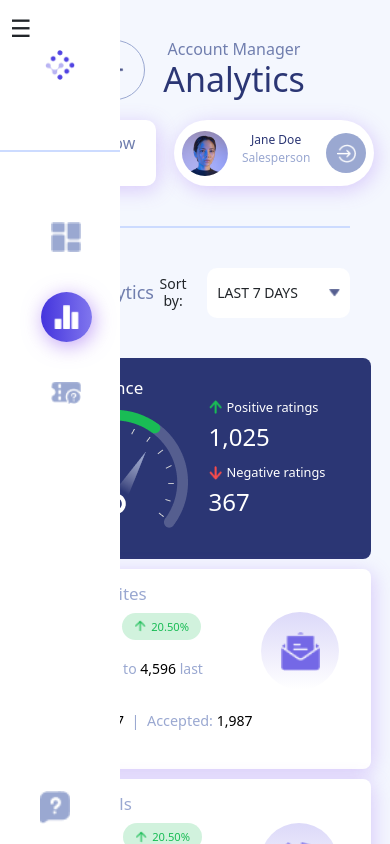
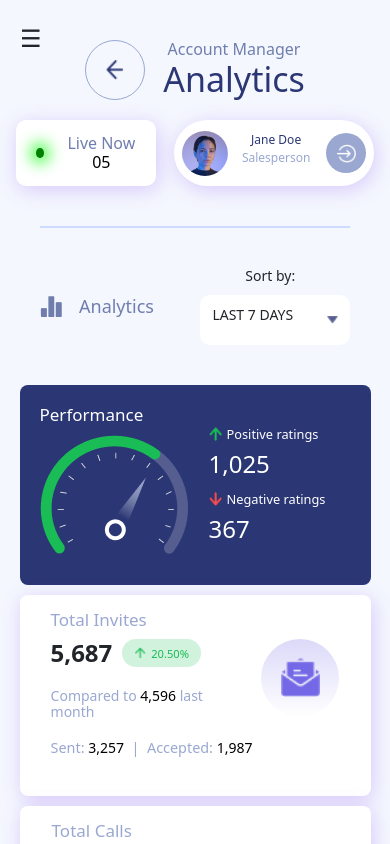
Before and after one commit to pruthviasolkar/IIC-assignment, a React (Create React App) app: page / in a window 390 px wide. Shown: the top 844 px of the page. Built offline with nearby package versions, Linux system fonts and the light colour scheme.

Commit message:
firstcommit

```diff
--- a/src/Components/Sidebar/sidebar.css
+++ b/src/Components/Sidebar/sidebar.css
@@ -121,12 +121,12 @@ left: 40px;
 
   }
   /* Toggle Button Styling */
+/* Toggle Button Styling */
 .toggleButton {
-    display:none;
-
+    display: none;
     position: fixed;
-    top: 10px;
-    left: 10px;
+    top: 20px;
+    left: 20px;
     z-index: 1001;
     background: none;
     border: none;
--- a/src/Components/Sidebar/sidebar.jsx
+++ b/src/Components/Sidebar/sidebar.jsx
@@ -1,9 +1,16 @@
-import React, { useState } from 'react';
+import React, { useState, useEffect } from 'react';
 import "../Sidebar/sidebar.css";
 import { Link, NavLink } from 'react-router-dom';
 
 export default function Sidebar() {
-    const [isOpen, setIsOpen] = useState(true); // State to manage sidebar visibility
+    const [isOpen, setIsOpen] = useState(true); // Default open for desktop
+
+    useEffect(() => {
+        // Check screen size on component mount
+        if (window.innerWidth <= 768) {
+            setIsOpen(false); // Close sidebar on mobile screens
+        }
+    }, []);
 
     const toggleSidebar = () => {
         setIsOpen(!isOpen);
@@ -17,31 +24,31 @@ export default function Sidebar() {
             <div className={`mainsidebar ${isOpen ? 'open' : 'closed'}`}>
 
                 <div className='sidebarlogo'>
-                    <img src="/Assets/logodash.png" alt="" />
+                    <img src="/Assets/logodash.png" alt="Logo" />
                 </div>
                 <div className='line'></div>
                 <div className='navlinksidebar'>
                     <ul>
                         <li><NavLink exact to="/s" activeClassName="active">
                             <div className='icondiv'>
-                                <img src="/Assets/menu1 (1).png" alt="" />
+                                <img src="/Assets/menu1 (1).png" alt="Menu1" />
                             </div>
                         </NavLink></li>
                         <li><NavLink exact to="/" activeClassName="active">
                             <div className='icondiv'>
-                                <img src="/Assets/menu2.png" alt="" />
+                                <img src="/Assets/menu2.png" alt="Menu2" />
                             </div>
                         </NavLink></li>
                         <li><NavLink exact to="/s" activeClassName="active">
                             <div className='icondiv'>
-                                <img src="/Assets/menu3.png" alt="" />
+                                <img src="/Assets/menu3.png" alt="Menu3" />
                             </div>
                         </NavLink></li>
                     </ul>
                 </div>
 
                 <div className='baseicon'>
-                    <img src="/Assets/baseicon.png" alt="" />
+                    <img src="/Assets/baseicon.png" alt="Base Icon" />
                 </div>
             </div>
         </>
--- a/src/Components/maindash/dashheader/dashheader.css
+++ b/src/Components/maindash/dashheader/dashheader.css
@@ -284,4 +284,16 @@
     .proimg img{
         border-radius: 100%;
     }
+    .filter{
+        display: flex;
+        flex-direction: column;
+
+
+
+    }
+    .filter h4{
+         margin-bottom: 10px !important;
+         text-align: left !important;
+    }
+
 }
```
